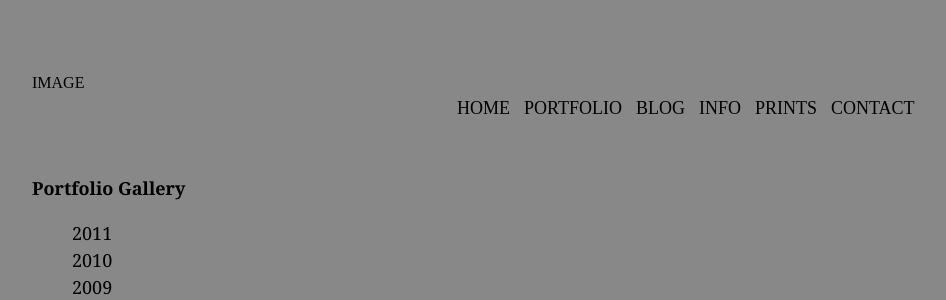
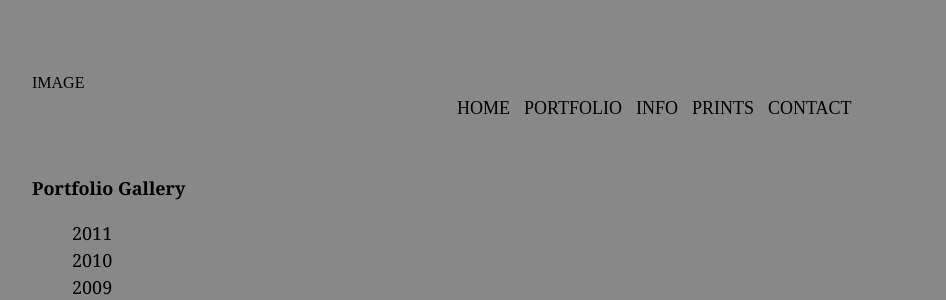
Before and after one commit to dagreatssj/limonade-project, a PHP site: page /views/layouts/portfolio.layout.php in a window 1280 px wide. Shown: the top 300 px of the page, without its empty margins (158-1104 px from the left). Run offline with PHP 8.4, Linux system fonts and the light colour scheme; the template is opened without the code that fills it, so the values that code supplies are empty; some web fonts are replaced.

Commit message:
removed a link

```diff
--- a/views/layouts/portfolio.layout.php
+++ b/views/layouts/portfolio.layout.php
@@ -20,7 +20,6 @@
 			<?php $ROOT_URL = 'http://'.$_SERVER['HTTP_HOST'].'/'; ?>
 			<a href="<?php echo $ROOT_URL; ?>home">HOME</a>
 			<a href="<?php echo $ROOT_URL; ?>portfolio/2011">PORTFOLIO</a>
-			<a href="http://luistinoco.blogspot.com/">BLOG</a>
 			<a href="<?php echo $ROOT_URL; ?>info">INFO</a>
 			<a href="<?php echo $ROOT_URL; ?>prints">PRINTS</a>
 			<a href="<?php echo $ROOT_URL; ?>contact">CONTACT</a>
```
